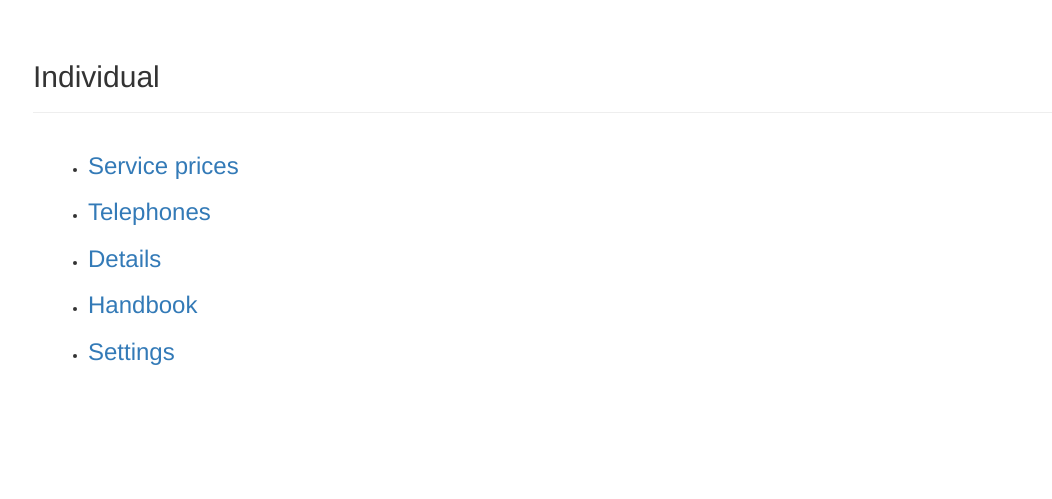
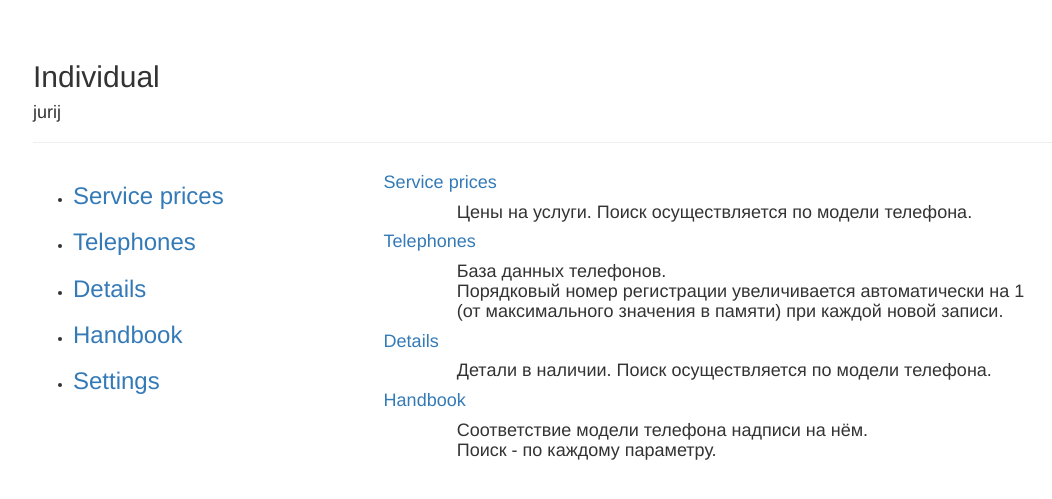
Before and after one commit to jurij600813biax/MobileService, a Django app: page /users/individual/ in a window 1280 px wide. Shown: the part 51-550 px from the top of the page, without its empty margins (37-1089 px from the left). Run offline with Django 3.2, Linux system fonts and the light colour scheme; a user stored in the database is signed in; some libraries are stand-ins or nearby versions.

Commit message:
january 05

```diff
--- a/mobile/models.py
+++ b/mobile/models.py
@@ -91,8 +91,8 @@
         (NOU,'Nous'),(ONE,'OnePlus'),(OUK,'Oukitel'),(ZOP,'Zopo'),(ZTE,'ZTE'),(OTH,'------->'))
     DEFECT = ((PRO,'Programm'),(LANG,'Язык'),(UNLO,'Отвязка'),(KOD,'Код'),(AKK,'Аккаунт'),(LCT,'LCD/Touch'),(LCD,'LCD'),
         (TOU,'Touch'),(NTO1,'Не вкл'),(NTO2,'Не вкл, Мокрый'),(NTO3,'Не вкл, Падал'),(N_C,'Не заряж'),(DIN,'Динамик'),
-        (BUZ,'Зуммер'),(MIC,'Микрофон'),(HEN,'Hands_Free'),(WIF,'Wi-Fi'),(WET,'Мокрый'),(SIM,'Sim'),(FLEX,'шлейф'),
-        (CASE,'корпус'),(OTH,'------->'))
+        (BUZ,'Зуммер'),(MIC,'Микрофон'),(HEN,'Hands_Free'),(WIF,'Wi-Fi'),(WET,'Мокрый'),(SIM,'Sim'),(FLEX,'Шлейф'),
+        (CASE,'Корпус'),(OTH,'------->'))
     STATUS = ((REP,'ремонт'),(REP_COM,'ремонт_завершён'),(TEL_TA,'забран'))
     STATE = ((NVD,'Нет видимых дефектов'),(DLT,'Повреждён экран/тоучскрин'),(DCS,'Повреждён корпус'),
         (DBC,'Повреждена задняя крышка'))
--- a/mobile/templates/mobile/telephones.html
+++ b/mobile/templates/mobile/telephones.html
@@ -1,7 +1,7 @@
 {% extends "mobile/base.html" %}
 {% load bootstrap3 %}
 {% block header %}
-  <h2>Telephones</h2><h4>all</h4>
+  <h2>Telephones</h2><h4>{{user.username}}</h4>
 {% endblock header %}
 {% block content %}
   <div class="row">
--- a/users/templates/users/details.html
+++ b/users/templates/users/details.html
@@ -1,7 +1,7 @@
 {% extends "mobile/base_1.html" %}
 {% load bootstrap3 %}
 {% block header %}
-  <h2>Details</h2><h4>all</h4>
+  <h2>Details</h2><h4>{{user.username}}</h4>
 
 {% endblock header %}
 {% block content %}
--- a/users/templates/users/handbook.html
+++ b/users/templates/users/handbook.html
@@ -1,7 +1,7 @@
 {% extends "mobile/base_1.html" %}
 {% load bootstrap3 %}
 {% block header %}
-  <h2>Handbook</h2><h4>all</h4>
+  <h2>Handbook</h2><h4>{{user.username}}</h4>
 {% endblock header %}
 {% block content %}
   <div class="row">
--- a/users/templates/users/handbook_search.html
+++ b/users/templates/users/handbook_search.html
@@ -29,7 +29,7 @@
     <p><h2>The list is empty</h2></p>
   {%endif%}
           <div class="row">
-            <div class="col-sm-offset-10 ">
+            <div class="col-sm-offset-11 ">
               <a href="{% url 'users:handbook' %}" class="btn btn-danger" >
                 cancel</a>
             </div>
--- a/users/templates/users/individual.html
+++ b/users/templates/users/individual.html
@@ -1,23 +1,37 @@
-{% extends "mobile/base.html" %}
+{% extends "mobile/base_1.html" %}
 {% load bootstrap3 %}
 {% block header %}
-   <h2>Individual</h2>
+   <h2>Individual</h2><h4>{{user.username}}</h4>
 {% endblock header %}
 {% block content %}
-<div class="container">
+
   <div class="row">
-     <div class="col-xs-12 col-sm-3">
-       <ul class="rounded">
-           <li><a href="{% url 'users:service_prices' %}"><h3>Service prices</h3></a></li>
-           <li><a href="{% url 'mobile:telephones' %}"><h3>Telephones</h3></a></li>
-           <li><a href="{% url 'users:details' %}"><h3>Details</h3></a></li>
-           <li><a href="{% url 'users:handbook' %}"><h3>Handbook</h3></a></li>
-           <li><a href="{% url 'users:settings' %}"><h3>Settings</h3></a></li>
-       </ul>
-     </div>
+      <div class="col-sm-offset-1">
+          <a href="{% url 'users:service_prices' %}"><h4>Service prices</h4></a>
+      </div>
+      <div class="col-sm-offset-2">
+        <h4>Цены на услуги. Поиск осуществляется по модели телефона.</h4>
+      </div>
+      <div class="col-sm-offset-1">
+        <a href="{% url 'users:service_prices' %}"><h4>Telephones</h4></a>
+      </div>
+      <div class="col-sm-offset-2">
+        <h4>База данных телефонов.<br>Порядковый номер регистрации увеличивается автоматически на 1<br>
+        (от максимального значения в памяти) при каждой новой записи.</h4>
+      </div>
+      <div class="col-sm-offset-1">
+        <a href="{% url 'users:details' %}"><h4>Details</h4></a>
+      </div>
+      <div class="col-sm-offset-2">
+        <h4>Детали в наличии. Поиск осуществляется по модели телефона.</h4>
+      </div>
+      <div class="col-sm-offset-1">
+        <a href="{% url 'users:handbook' %}"><h4>Handbook</h4></a>
+      </div>
+      <div class="col-sm-offset-2">
+        <h4>Соответствие модели телефона надписи на нём.<br>Поиск - по каждому параметру.</h4>
+      </div>
 
-     <div class="col-xs-12 col-sm-3">
-     </div>
   </div>
 
 {% endblock content %}
--- a/users/templates/users/service_prices.html
+++ b/users/templates/users/service_prices.html
@@ -1,7 +1,7 @@
 {% extends "mobile/base_1.html" %}
 {% load bootstrap3 %}
 {% block header %}
-  <h2>Service prices</h2><h4>all</h4>
+  <h2>Service prices</h2><h4>{{user.username}}</h4>
 {% endblock header %}
 {% block content %}
   <div class="row">
```
Also changed, not shown: mobile/views.py (+1 -6 lines), users/templates/users/settings.html (+4 -3 lines), db.sqlite3.
